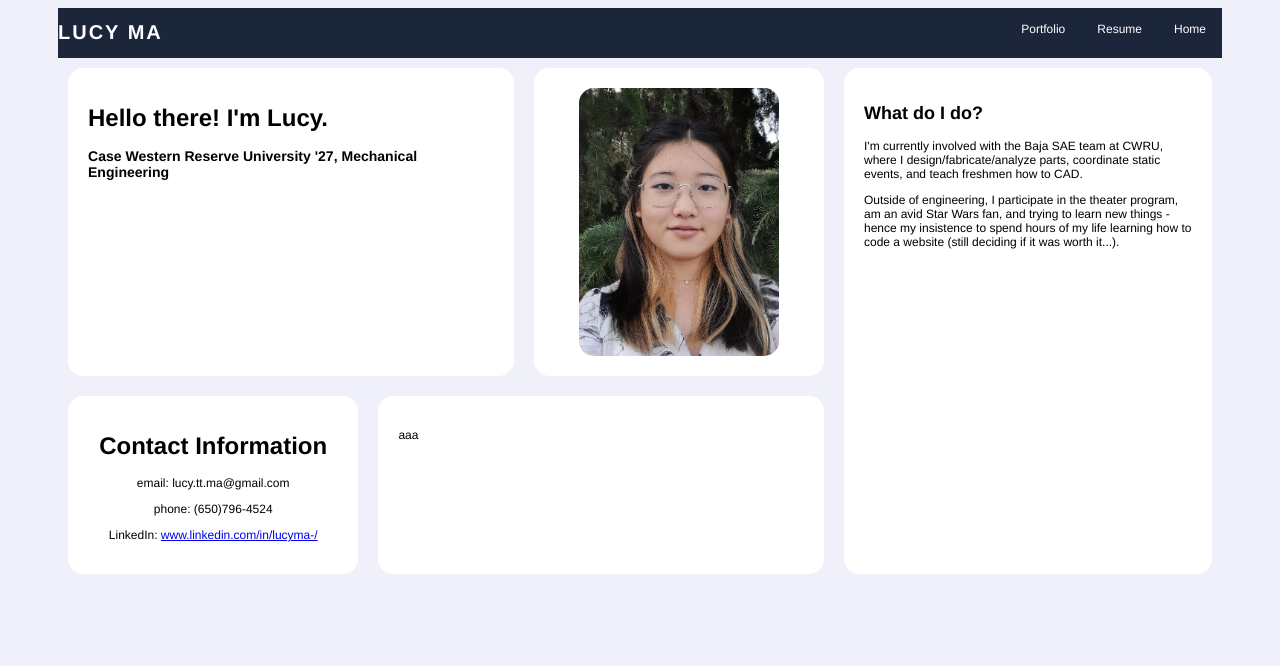
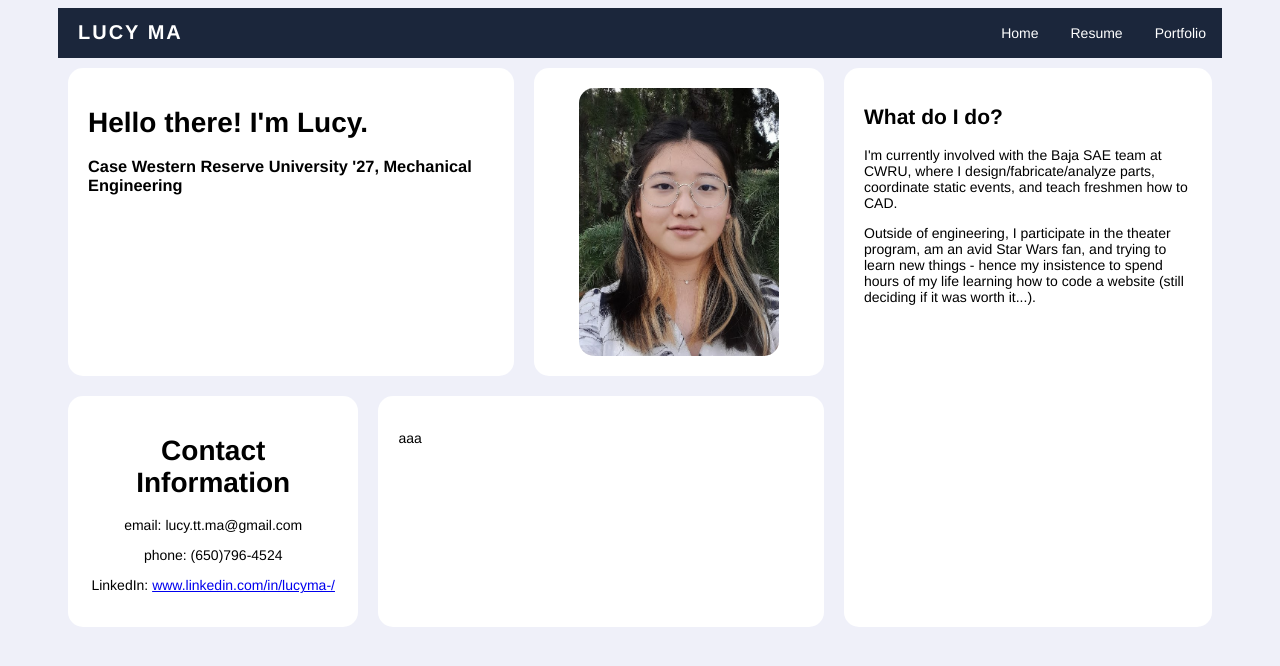
Before and after one commit to lucyttma/lucyttma.github.io, a Jekyll site: the page built from index.html, in a window 1280 px wide. Shown: the top 666 px of the page. Built offline with Jekyll 4.4.1, drawn with Linux system fonts in a browser that asks for light colours.

Commit message:
Update main.scss

```diff
--- a/_sass/main.scss
+++ b/_sass/main.scss
@@ -8,19 +8,19 @@
   right:0px;
   overflow: hidden;
   background-color: #1b263b;
+  display: flex;
+  justify-content: space-between;
 }
 
 .header {
-  display: inline-block;
-  left:20px;
-  right:0px;
-  padding: 0px;
+  margin-left:20px;
   background: #1b263b;
   float: left;
   h1 {
     color: #ffffff;
     font-weight:bold;
     letter-spacing:2px;
+    font-size:30px;
   }
 }
 
@@ -41,10 +41,15 @@
   color: black;
 }
 
+nav {
+  align-items: center;
+  display: flex;
+}
+
 body {
   background-color: #eff0f9;
   font-family: 'Helvetica', 'sans-serif';
-  font-size: 12px;
+  font-size: 14px;
   position:absolute;
   left:50px;
   right:50px;
```
